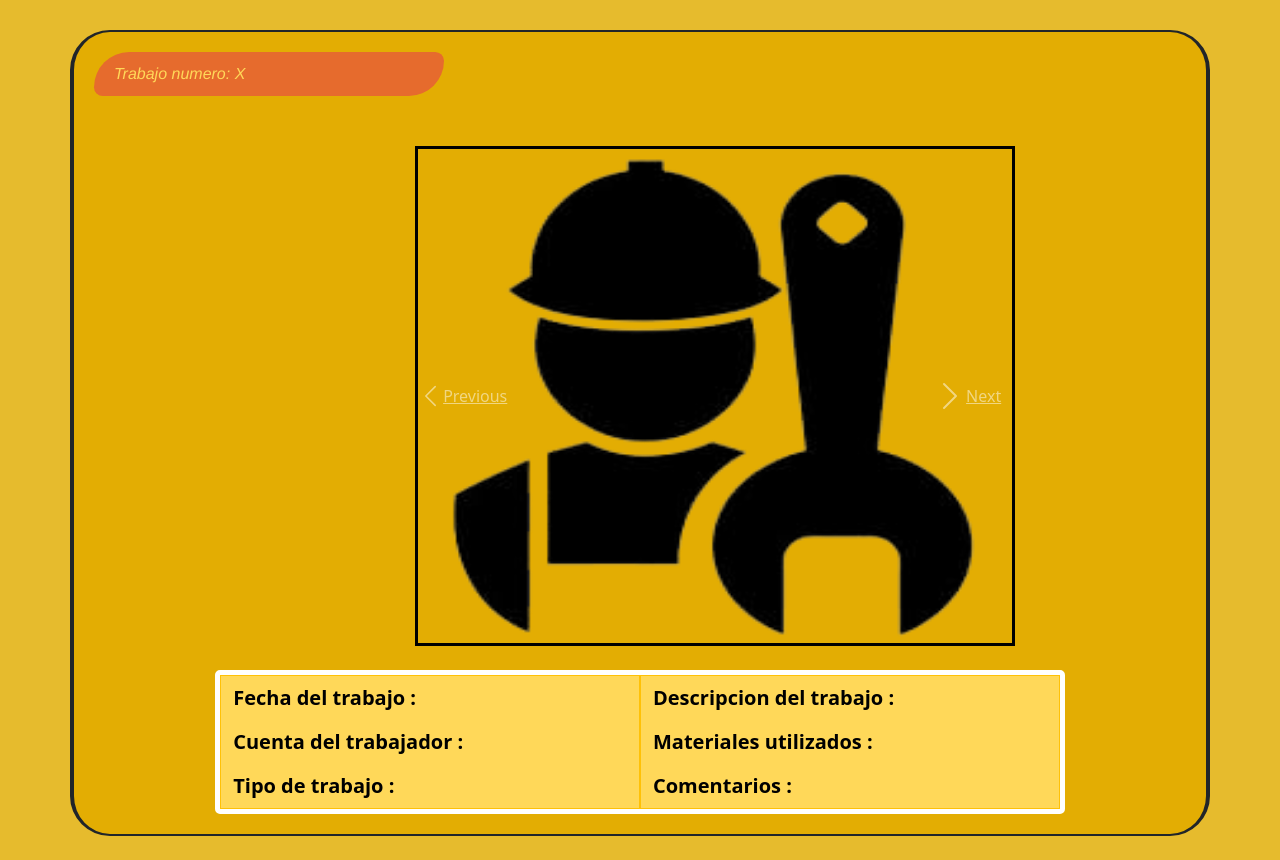
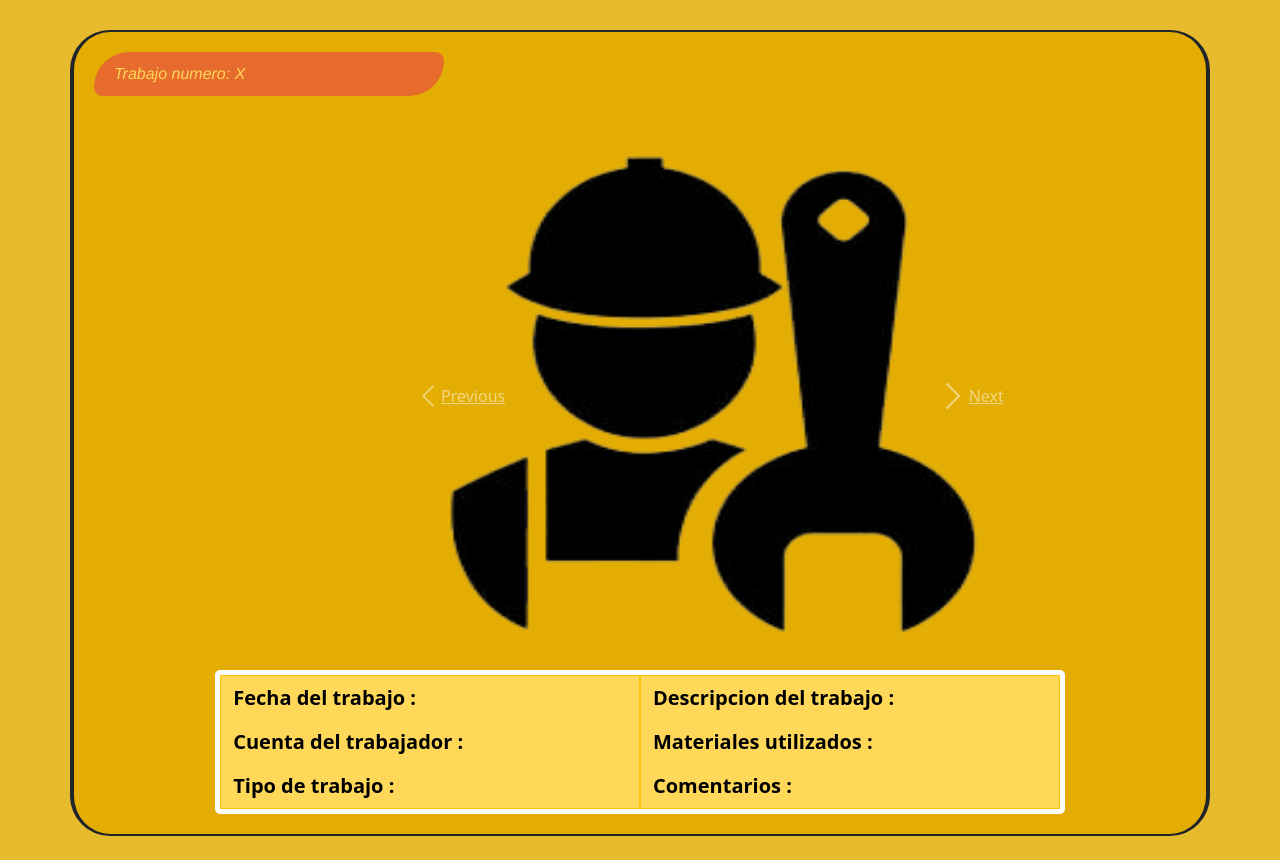
Before and after one commit to Naxhunter/Entrega_3_y_4_por_siacaso, a Django app: page /FICHATRABAJO in a window 1280 px wide. Shown: the part 151-1011 px from the top of the page. Run offline with Django 3.2, Linux system fonts and the light colour scheme; some libraries are stand-ins or nearby versions.

Commit message:
sin borde

```diff
--- a/sitiosApp/templates/ficha_trabajo.html
+++ b/sitiosApp/templates/ficha_trabajo.html
@@ -36,7 +36,7 @@ Trabajo numero: X
 
 
 {% block contenido %}
-<div id="carouselExampleControls" class="carousel slide" data-ride="carousel" style="width:600px; height:500px;  border: 3px solid black; margin-left:200px;">
+<div id="carouselExampleControls" class="carousel slide" data-ride="carousel" style="width:600px; height:500px; margin-left:200px;">
     <div class="carousel-inner">
         <div class="carousel-item active" >
             <img class="d-block w-100" src="{% static 'img/icon_emp.png' %}" alt="First slide"style="width:800px; height:500px;">
```
